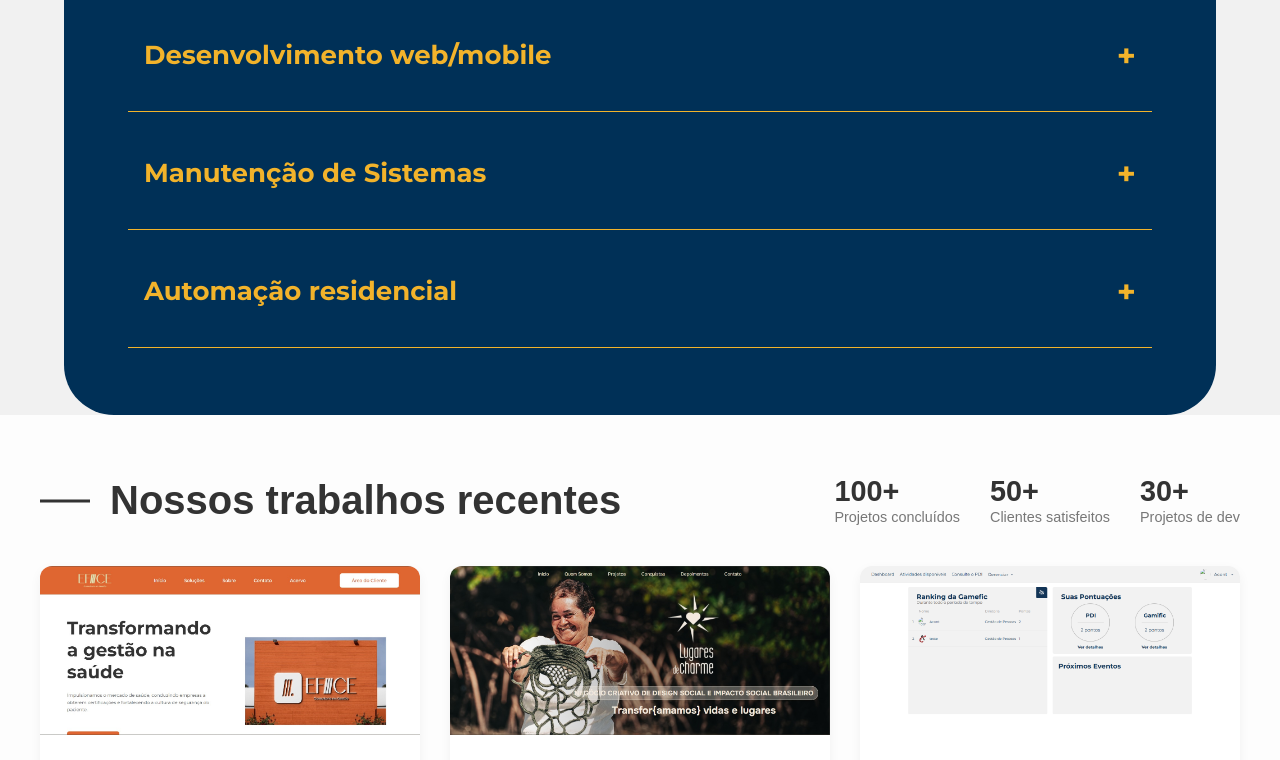
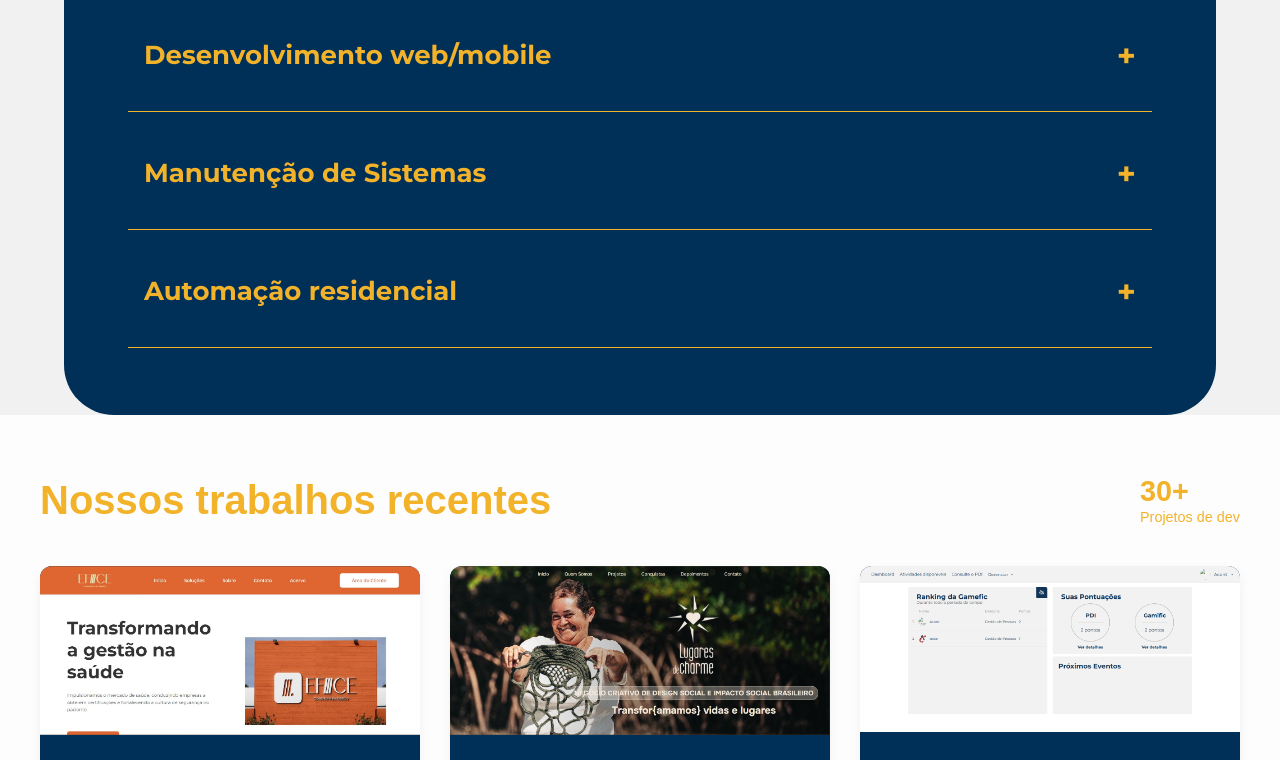
Before and after one commit to Jamykson/Site-Include, a React (Vite) app in the folder site-include/: page / in a window 1280 px wide. Shown: the part 2000-2760 px from the top of the page. Built offline with nearby package versions, Linux system fonts and the light colour scheme.

Commit message:
FInalizando

```diff
--- a/site-include/src/components/Projetos.jsx
+++ b/site-include/src/components/Projetos.jsx
@@ -14,7 +14,7 @@ const projetosDados = [
     imagemAlt: 'Print do projeto Efice',
     titulo: 'Efice - Consultoria e Gestão',
     categoria: 'Landing Page',
-    link: '#',
+    link: 'https://eficeconsultoria.com.br/',
   },
   {
     id: 2,
@@ -22,7 +22,7 @@ const projetosDados = [
     imagemAlt: 'Print do projeto Lugares',
     titulo: 'Lugares de Charme',
     categoria: 'Landing Page',
-    link: '#',
+    link: 'https://lugaresdecharme.com.br/',
   },
   {
     id: 3,
@@ -30,13 +30,13 @@ const projetosDados = [
     imagemAlt: 'Print do projeto Gamefic',
     titulo: 'Gameficação',
     categoria: 'Landing Page',
-    link: '#',
+    link: 'https://gamific-include.netlify.app/',
   },
 ];
 
 function Projetos() {
   return (
-    <section className="projetos-section">
+    <section className="projetos-section" id="projetos">
       <div className="container">
 
         {/* Cabeçalho da Seção */}
@@ -45,14 +45,6 @@ function Projetos() {
 
           {/* Estatísticas */}
           <div className="projetos-stats">
-            <div className="stat-item">
-              <strong>100+</strong>
-              <span>Projetos concluídos</span>
-            </div>
-            <div className="stat-item">
-              <strong>50+</strong>
-              <span>Clientes satisfeitos</span>
-            </div>
             <div className="stat-item">
               <strong>30+</strong>
               <span>Projetos de dev</span>
--- a/site-include/src/components/TopBar.jsx
+++ b/site-include/src/components/TopBar.jsx
@@ -63,6 +63,17 @@ export default props => {
 
                     <li>
                         <Link
+                            to="projetos"
+                            spy={true}
+                            smooth={true}
+                            offset={-window.innerHeight / 2 + 300}
+                            duration={500}
+                            onClick={fecharMenu}
+                        >PROJETOS</Link>
+                    </li>
+
+                    <li>
+                        <Link
                             to="valores"
                             spy={true}
                             smooth={true}
--- a/site-include/src/css/CardProjeto.css
+++ b/site-include/src/css/CardProjeto.css
@@ -1,6 +1,6 @@
 /* Estilos para o .projeto-card */
 .projeto-card {
-  background-color: #ffffff;
+  background-color: #003057;
   border-radius: 12px;
   box-shadow: 0 4px 12px rgba(0, 0, 0, 0.05);
   overflow: hidden;
@@ -33,7 +33,7 @@
 .projeto-info h3 {
   font-size: 1.4rem;
   font-weight: bold;
-  color: #333;
+  color: #F2B32B;
   margin: 0 0 5px 0;
 }
 
@@ -51,7 +51,7 @@
   width: 45px;
   height: 45px;
   border-radius: 50%;
-  background-color: #f0f0f0;
+  background-color: #F2B32B;
   color: #333;
   text-decoration: none;
   font-size: 1.5rem;
--- a/site-include/src/css/Projetos.css
+++ b/site-include/src/css/Projetos.css
@@ -22,24 +22,11 @@
 
 .projetos-header .section-title {
   font-size: 2.5rem;
-  color: #333;
+  color: #F2B32B;
   margin: 0;
   position: relative;
-  padding-left: 70px; /* Espaço para o traço lateral */
 }
 
-/* O traço antes do título "Nossos trabalhos recentes" */
-.projetos-header .section-title::before {
-  content: '';
-  display: block;
-  width: 50px;
-  height: 3px;
-  background-color: #333; /* Cor do traço */
-  position: absolute;
-  left: 0;
-  top: 50%;
-  transform: translateY(-50%);
-}
 
 /* Estilo das Estatísticas (100+ projetos, etc) */
 .projetos-stats {
@@ -55,12 +42,12 @@
   display: block;
   font-size: 1.8rem;
   font-weight: bold;
-  color: #333;
+  color: #F2B32B;
 }
 
 .stat-item span {
   font-size: 0.9rem;
-  color: #777;
+  color: #F2B32B;
 }
 
 /* Grade onde os cards vão ficar */
```
